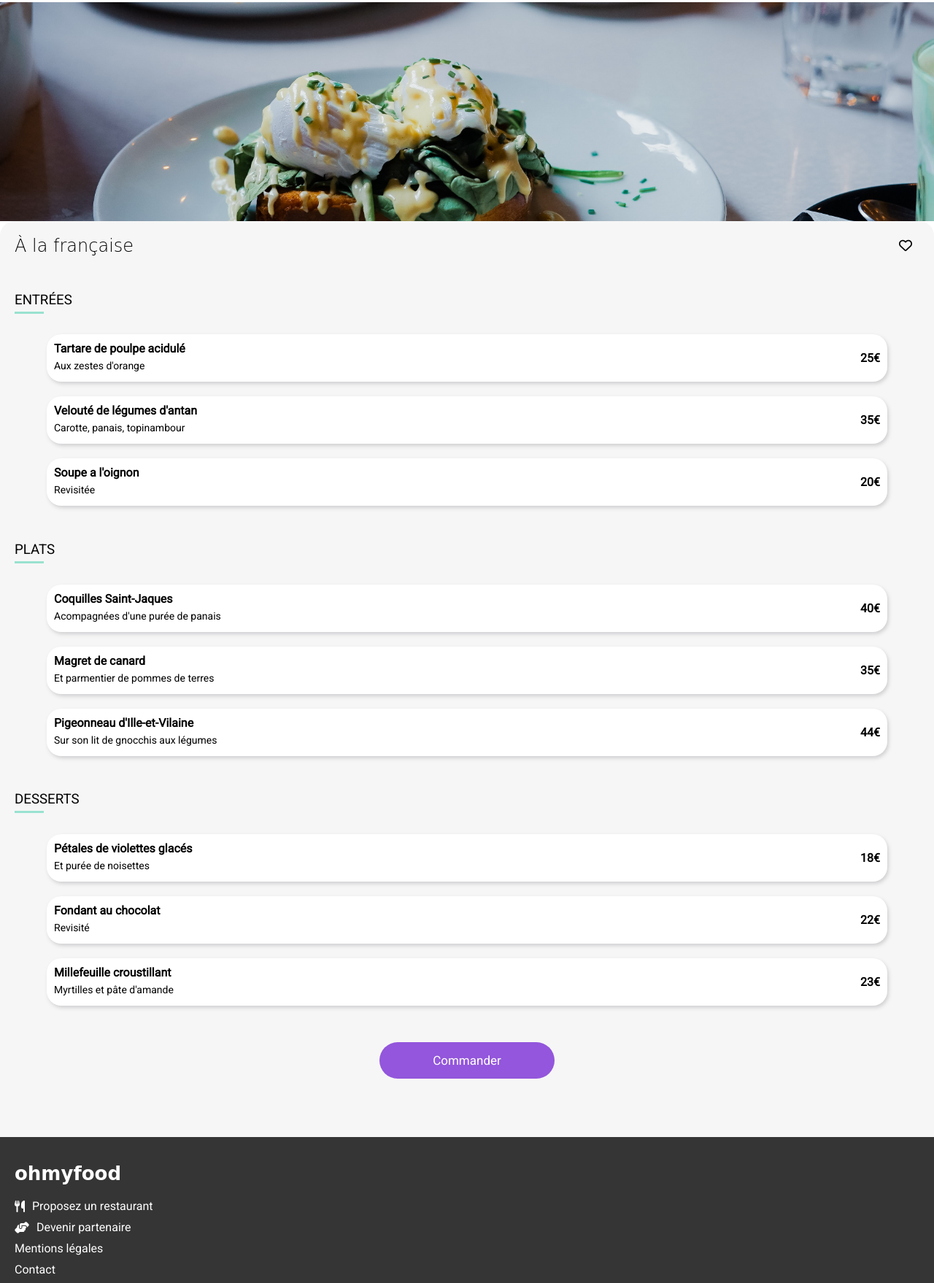
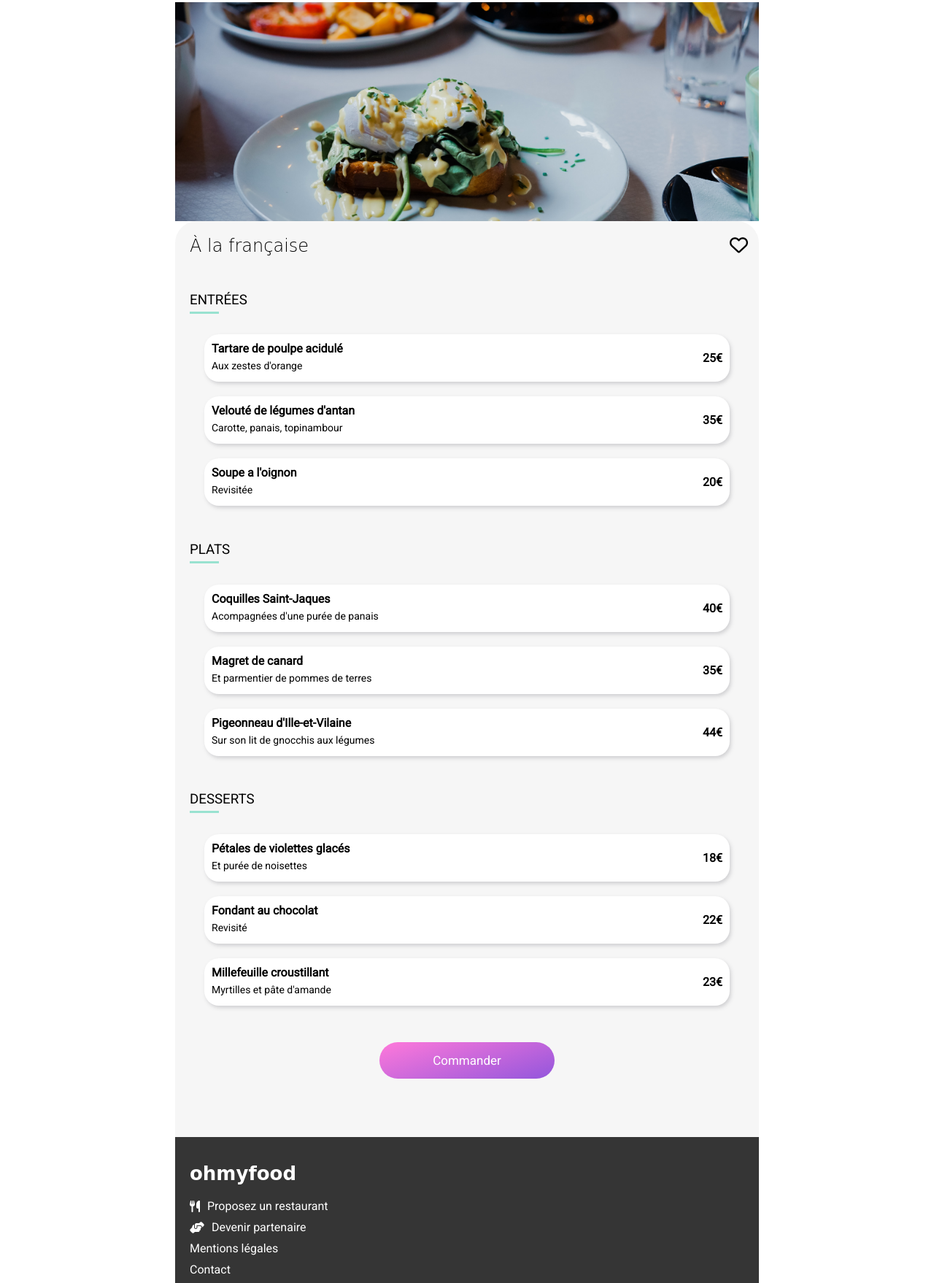
Before and after one commit to Florian-mfr/MaffreFlorian_3_02112020, a plain HTML site: page menu-alafrancaise.html in a window 1280 px wide. Shown: the part 48-1806 px from the top of the page at 73% size. Drawn offline with Linux system fonts and the light colour scheme; a web font is replaced by a local one.

Commit message:
html css complet

```diff
--- a/menu-alafrancaise.html
+++ b/menu-alafrancaise.html
@@ -25,7 +25,10 @@
     <section class="menu">
         <div class="menu_head">
             <h2 class="nom_restaurant">À la française</h2>
-            <i class="far fa-heart head_i"></i>
+            <div>
+                <i class="far fa-heart i_empty"></i>
+                <i class="fas fa-heart i_full"></i>
+            </div>
         </div>
         <div class="menu_container">
             <h3>ENTRÉES</h3>
@@ -151,22 +154,22 @@
     <footer class="footer">
         <div class="footer_text"><h3 class="footer_logo">ohmyfood</h3></div>
         <a href="#">
-            <div class="footer_text">
+            <div class="footer_text a_underline">
                 <i class="fas fa-utensils footer_i"></i>
                 <p>Proposez un restaurant</p>
             </div>
         </a>
         <a href="#">
-            <div class="footer_text">
+            <div class="footer_text a_underline">
                 <i class="fas fa-hands-helping footer_i"></i>
                 <p>Devenir partenaire</p>
             </div>
         </a>
         <a href="#">
-            <p class="footer_text">Mentions légales</p>
+            <p class="footer_text a_underline">Mentions légales</p>
         </a>
         <a href="#">
-            <p class="footer_text">Contact</p>
+            <p class="footer_text a_underline">Contact</p>
         </a>
     </footer>
 </body>
--- a/style-menu.css
+++ b/style-menu.css
@@ -2,6 +2,8 @@ body {
   margin: 0;
   font-size: 16px;
   font-family: "Roboto", sans-serif;
+  max-width: 800px;
+  margin: auto;
 }
 
 a {
@@ -58,8 +60,8 @@ nav .header_logo {
 .menu {
   display: flex;
   flex-direction: column;
-  border-top-left-radius: 20px;
-  border-top-right-radius: 20px;
+  border-top-left-radius: 30px;
+  border-top-right-radius: 30px;
   background-color: #f6f6f6;
   padding-bottom: 80px;
 }
@@ -75,15 +77,26 @@ nav .header_logo {
   font-weight: lighter;
   margin-left: 20px;
 }
-.menu_head .head_i {
-  font-size: 18px;
-  margin-right: 30px;
+.menu_head .i_empty {
+  font-size: 25px;
+  margin-right: -29px;
+}
+.menu_head .i_full {
+  margin-right: 15px;
+  font-size: 25px;
+  color: transparent;
+  transition: color 0.3s;
+}
+
+.i_full:hover {
+  color: #9356DC;
 }
 
 .menu_container {
   display: flex;
   flex-direction: column;
   margin: 10px 0;
+  animation: slidedown 1s;
 }
 .menu_container h3 {
   margin-left: 20px;
@@ -106,12 +119,15 @@ nav .header_logo {
 }
 .container_box .box_info {
   margin-left: 10px;
-  /*padding: 5px 0;*/
+  width: calc(100% - 60px);
+  overflow: hidden;
+  text-overflow: ellipsis;
+  white-space: nowrap;
 }
 .container_box .box_info h4 {
   margin: 10px 0 5px 0;
   font-weight: bold;
-  width: auto;
+  width: 100%;
   height: 20px;
   overflow: hidden;
   text-overflow: ellipsis;
@@ -121,7 +137,7 @@ nav .header_logo {
   margin: 5px 0 10px 0;
   font-size: 14px;
   font-weight: lighter;
-  width: auto;
+  width: 100%;
   height: 20px;
   overflow: hidden;
   text-overflow: ellipsis;
@@ -136,31 +152,37 @@ nav .header_logo {
   margin-right: 10px;
 }
 .container_box .box_hover {
-  display: none;
   background-color: #99E2D0;
   height: 100%;
-  width: 58px;
+  width: 0px;
+  padding: 4px 0;
   color: #ffffff;
   border-top-right-radius: 20px;
   border-bottom-right-radius: 20px;
+  transition: width 0.4s;
 }
 .container_box .box_hover .hover_i {
   display: flex;
+  width: 0px;
+  overflow: hidden;
   margin: 40%;
-  transition: transform 1s;
-}
-.container_box .box_hover .hover_i:hover {
-  transform: rotate(360deg);
+  transition: transform 0.5s;
+  transition: width 0.1s;
 }
 
 .container_box:hover .box_hover {
-  display: block;
+  width: 60px;
+}
+.container_box:hover .hover_i {
+  transform: rotate(360deg);
+  width: 5px;
+  overflow: visible;
 }
 
 .btn {
   text-align: center;
   justify-content: center;
-  background-color: #9356DC;
+  background: linear-gradient(0.45turn, #FF79DA, #9356DC);
   width: 240px;
   color: #ffffff;
   padding: 15px 0;
@@ -177,6 +199,9 @@ footer {
   flex-direction: column;
   padding: 20px 0;
   background-color: #353535;
+}
+footer .a_underline:hover {
+  text-decoration: underline;
 }
 footer .footer_text {
   display: flex;
@@ -198,4 +223,15 @@ footer .footer_i {
   color: #ffffff;
 }
 
+@keyframes slidedown {
+  from {
+    transform: translateY(-500px);
+    opacity: 0;
+  }
+  to {
+    transform: translateY(0px);
+    opacity: 1;
+  }
+}
+
 /*# sourceMappingURL=style-menu.css.map */
--- a/style.css
+++ b/style.css
@@ -3,6 +3,8 @@ body {
   margin: 0;
   font-size: 18px;
   font-family: "Roboto", sans-serif;
+  max-width: 800px;
+  margin: auto;
 }
 
 a {
@@ -47,7 +49,7 @@ a {
 .header_exploration .btn {
   text-align: center;
   justify-content: center;
-  background-color: #9356DC;
+  background: linear-gradient(0.45turn, #FF79DA, #9356DC);
   width: 240px;
   color: #ffffff;
   padding: 15px 0;
@@ -145,6 +147,10 @@ a {
   border-top-left-radius: 15px;
   border-top-right-radius: 15px;
 }
+.restaurants_container .restaurants_img .img_nouveau {
+  background-color: #99E2D0;
+  padding: 4px 6px;
+}
 .restaurants_container .container_info {
   display: flex;
   align-items: center;
@@ -156,12 +162,19 @@ a {
 .restaurants_container .container_info_text h3, .restaurants_container .container_info_text p {
   margin: 0;
 }
-.restaurants_container .container_i {
+.restaurants_container .i_empty {
+  font-size: 25px;
+  margin-right: -29px;
+}
+.restaurants_container .i_full {
   margin-right: 15px;
-  font-size: 22px;
+  font-size: 25px;
+  color: transparent;
+  transition: color 0.3s;
 }
-.restaurants_container .container_i_full {
-  display: none;
+
+.i_full:hover {
+  color: #9356DC;
 }
 
 footer {
@@ -169,6 +182,9 @@ footer {
   flex-direction: column;
   padding: 20px 0;
   background-color: #353535;
+}
+footer .a_underline:hover {
+  text-decoration: underline;
 }
 footer .footer_text {
   display: flex;
```
Also changed, not shown: index.html (+23 -13 lines), menu-lanoteenchantee.html (+8 -5 lines), menu-lapalettedugout.html (+9 -6 lines), menu-ledelicedessens.html (+8 -5 lines).
